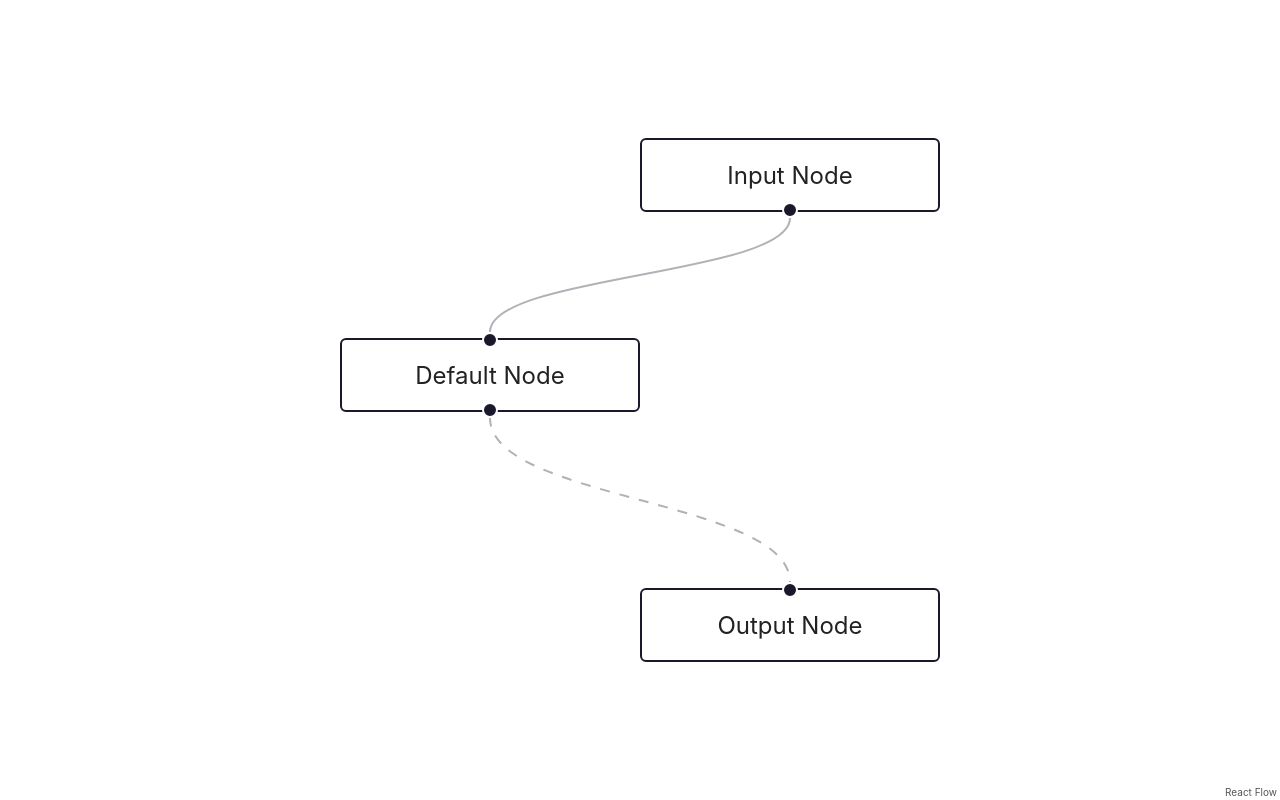
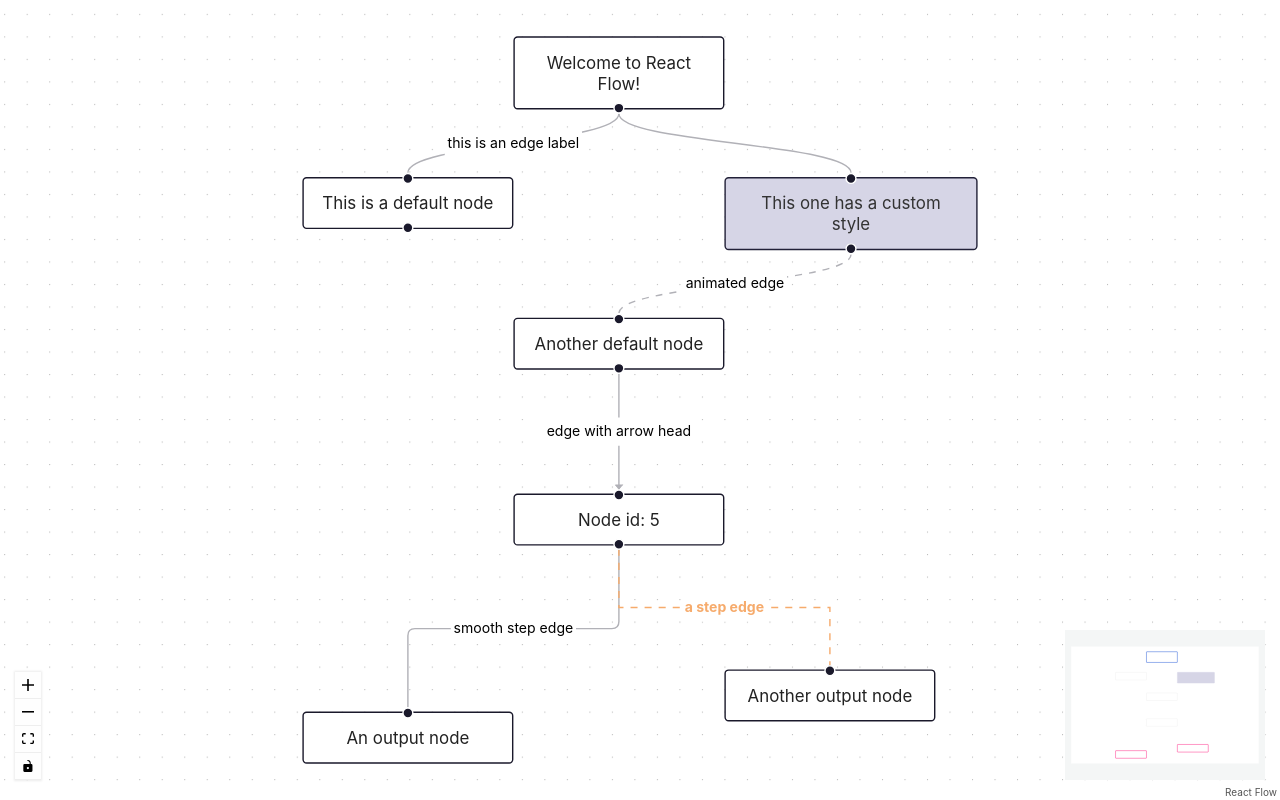
Before and after one commit to expound-note/knowgraph, a React (Vite) app: page / in a window 1280 px wide. Built offline with nearby package versions, Linux system fonts and the light colour scheme.

Commit message:
basic example

```diff
--- a/index.html
+++ b/index.html
@@ -3,7 +3,7 @@
 <head>
   <meta charset="UTF-8">
   <meta name="viewport" content="width=device-width, initial-scale=1.0">
-  <title>Vite App</title>
+  <title>Expound Knowgraph Tool</title>
 </head>
 <body>
   <div id="root"></div>
--- a/src/App.tsx
+++ b/src/App.tsx
@@ -1,37 +1,62 @@
-import React, { useState } from 'react'
-import ReactFlow, { MiniMap, Controls } from 'react-flow-renderer';
+import React, { useCallback } from 'react'
+import ReactFlow, {
+  addEdge,
+  Background,
+  MiniMap,
+  Controls,
+  useNodesState,
+  useEdgesState,
+} from 'react-flow-renderer';
 
-const initialNodes = [
-  {
-    id: '1',
-    type: 'input',
-    data: { label: 'Input Node' },
-    position: { x: 250, y: 25 },
-  },
+import { getGraph } from './utils/api';
 
-  {
-    id: '2',
-    // you can also pass a React component as a label
-    data: { label: <div>Default Node</div> },
-    position: { x: 100, y: 125 },
-  },
-  {
-    id: '3',
-    type: 'output',
-    data: { label: 'Output Node' },
-    position: { x: 250, y: 250 },
-  },
-];
-const initialEdges = [
-  { id: 'e1-2', source: '1', target: '2' },
-  { id: 'e2-3', source: '2', target: '3', animated: true },
-];
+// 默认加载空的节点数据
+const { nodes: initialNodes, edges: initialEdges } = { nodes: [], edges: [] };
 
 function App() {
-  const [nodes, setNodes] = useState(initialNodes);
-  const [edges, setEdges] = useState(initialEdges);
+  const [nodes, setNodes, onNodesChange] = useNodesState(initialNodes);
+  const [edges, setEdges, onEdgesChange] = useEdgesState(initialEdges);
 
-  return <ReactFlow nodes={nodes} edges={edges} fitView />;
+  const onInit = (_reactFlowInstance) =>  {
+    console.log('🚀 Graph loaded success :', _reactFlowInstance);
+
+    let id = 0;
+    getGraph(id as string, (graph: any) => {
+      setNodes(graph.nodes);
+      setEdges(graph.edges);
+    });
+  }
+  const onConnect = useCallback((params) =>
+    setEdges((eds) => addEdge(params, eds)), []);
+
+  return <ReactFlow
+    nodes={nodes}
+    edges={edges}
+    onNodesChange={onNodesChange}
+    onEdgesChange={onEdgesChange}
+    onInit={onInit}
+    // onConnect={onConnect}
+    fitView
+    attributionPosition="bottom-right">
+    <MiniMap
+      nodeStrokeColor={(n) => {
+        if (n.style?.background) return n.style.background;
+        if (n.type === 'input') return '#0041d0';
+        if (n.type === 'output') return '#ff0072';
+        if (n.type === 'default') return '#1a192b';
+
+        return '#eee';
+      }}
+      nodeColor={(n) => {
+        if (n.style?.background) return n.style.background;
+
+        return '#fff';
+      }}
+      nodeBorderRadius={2}
+    />
+    <Controls />
+    <Background color="#aaa" gap={16} />
+  </ReactFlow>
 }
 
 export default App
--- /dev/null
+++ b/src/utils/api.ts
@@ -0,0 +1,105 @@
+import React from 'react';
+import { MarkerType } from 'react-flow-renderer';
+
+const getGraph = (id: string, callback: Function) => {
+  callback({
+    nodes: [
+  {
+    id: '1',
+    type: 'input',
+    data: {
+      label: 'Welcome to React Flow!',
+    },
+    position: { x: 250, y: 0 },
+  },
+  {
+    id: '2',
+    data: {
+      label: 'This is a default node',
+    },
+    position: { x: 100, y: 100 },
+  },
+  {
+    id: '3',
+    data: {
+      label: 'This one has a custom style',
+    },
+    position: { x: 400, y: 100 },
+    style: {
+      background: '#D6D5E6',
+      color: '#333',
+      border: '1px solid #222138',
+      width: 180,
+    },
+  },
+  {
+    id: '4',
+    position: { x: 250, y: 200 },
+    data: {
+      label: 'Another default node',
+    },
+  },
+  {
+    id: '5',
+    data: {
+      label: 'Node id: 5',
+    },
+    position: { x: 250, y: 325 },
+  },
+  {
+    id: '6',
+    type: 'output',
+    data: {
+      label: 'An output node',
+    },
+    position: { x: 100, y: 480 },
+  },
+  {
+    id: '7',
+    type: 'output',
+    data: { label: 'Another output node' },
+    position: { x: 400, y: 450 },
+  },
+],
+    edges: [
+  { id: 'e1-2', source: '1', target: '2', label: 'this is an edge label' },
+  { id: 'e1-3', source: '1', target: '3' },
+  {
+    id: 'e3-4',
+    source: '3',
+    target: '4',
+    animated: true,
+    label: 'animated edge',
+  },
+  {
+    id: 'e4-5',
+    source: '4',
+    target: '5',
+    label: 'edge with arrow head',
+    markerEnd: {
+      type: MarkerType.ArrowClosed,
+    },
+  },
+  {
+    id: 'e5-6',
+    source: '5',
+    target: '6',
+    type: 'smoothstep',
+    label: 'smooth step edge',
+  },
+  {
+    id: 'e5-7',
+    source: '5',
+    target: '7',
+    type: 'step',
+    style: { stroke: '#f6ab6c' },
+    label: 'a step edge',
+    animated: true,
+    labelStyle: { fill: '#f6ab6c', fontWeight: 700 },
+  },
+]
+  })
+
+}
+
+export { getGraph }
```
